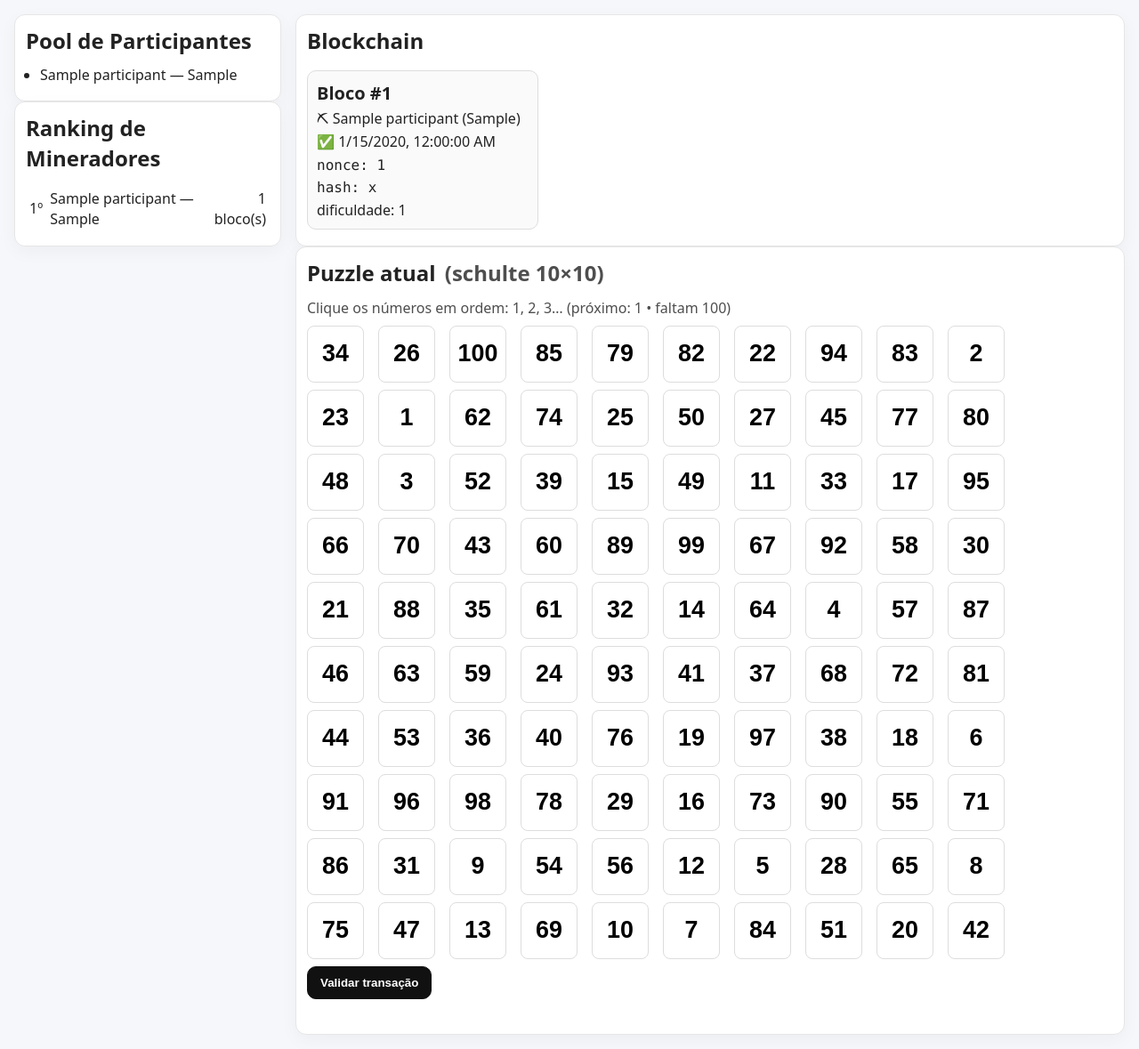
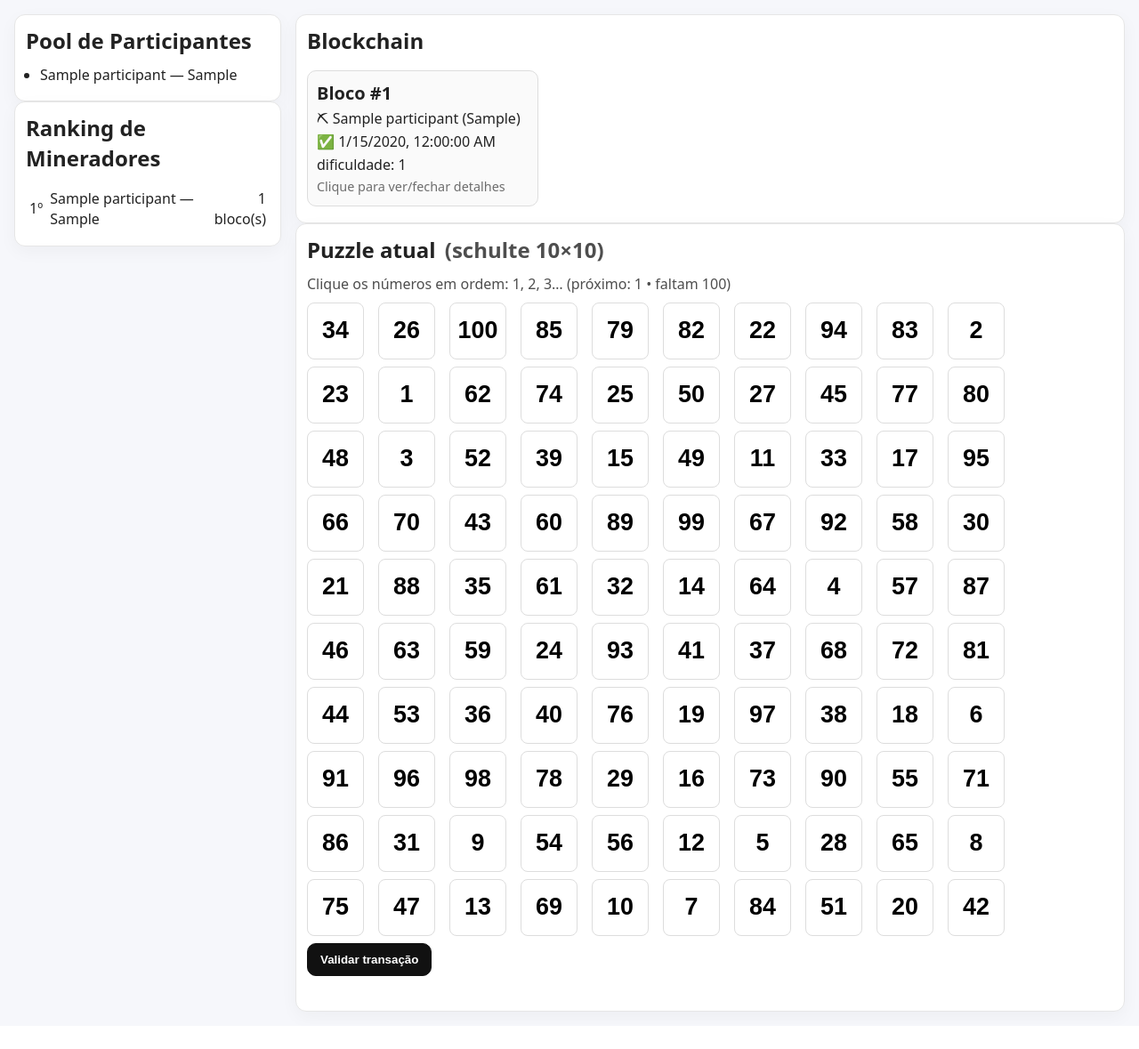
Before and after one commit to liciascl/blockchain, a Flask app: page /mine in a window 1280 px wide. Shown: the whole page at 89% size. After the commit the page ends 1146 px from the top, so only its background shows below. Run offline with Flask 3, Linux system fonts and the light colour scheme; tables that the repository leaves empty hold one stand-in row (values such as "Sample post").

Commit message:
atualizando display dos blocos

```diff
--- a/static/main.css
+++ b/static/main.css
@@ -74,6 +74,18 @@ h1, h2, h3 { margin: 0 0 .6rem; }
 .chain .block .title { font-size: 20px; font-weight: 700; margin-bottom: 2px; }
 .chain .block .row   { margin-top: 4px; line-height: 1.35; }
 .chain .block .mono  { word-break: break-all; } /* hash completo sem truncar */
+
+/* --- Compactação da blockchain --- */
+.chain .controls{ display:flex; justify-content:flex-end; margin:4px 0 8px; }
+.btn.link{ background:transparent; border:none; padding:4px 8px; color:#0b57d0; cursor:pointer; }
+.btn.link:hover{ text-decoration:underline; }
+
+/* accordion */
+.chain .block{ cursor:pointer; }
+.chain .block .details{ display:none; margin-top:6px; }
+.chain .block.expanded .details{ display:block; }
+.chain .expand-hint{ font-size:.9rem; opacity:.65; margin-top:4px; }
+
 
 /* ====== Puzzle: Schulte ====== */
 #puzzle-type { font-weight: 600; margin-left: 4px; }
--- a/static/mine.js
+++ b/static/mine.js
@@ -13,6 +13,9 @@
 
   let schulte = { size: 0, grid: [], picks: [], next: 1, total: 0 };
   let currentOpenBlockId = null;
+  // --- estado da lista de blocos (compacta por padrão)
+  let chainShowAll = false;
+  const MAX_VISIBLE_BLOCKS = 6; // mude aqui se quiser mostrar mais/menos
 
   async function jget(u) {
     const r = await fetch(u, { credentials: 'include' });
@@ -57,35 +60,78 @@
   }
 
   async function refreshChain() {
-    const data = await jget('/api/blocks?limit=40');
-    const items = data.items || [];
+  const data = await jget('/api/blocks?limit=200');   // pega bastante e decide no front
+  const all = data.items || [];
+  const hidden = (!chainShowAll && all.length > MAX_VISIBLE_BLOCKS)
+    ? all.length - MAX_VISIBLE_BLOCKS : 0;
+
+  // só os últimos N quando compacto
+  const items = hidden ? all.slice(-MAX_VISIBLE_BLOCKS) : all;
+
+  // controle (mostrar todos/menos)
+  const controlsHtml =
+    (all.length > MAX_VISIBLE_BLOCKS)
+      ? `<div class="controls">
+           <button id="toggle-chain" class="btn link">
+             ${chainShowAll ? `Mostrar só os últimos ${MAX_VISIBLE_BLOCKS}` : `Mostrar todos (${all.length})`}
+           </button>
+         </div>`
+      : '';
+
   if (!items.length) { chainEl.textContent = 'Carregando...'; return; }
 
-    chainEl.innerHTML = items.map(b => {
+  // helper p/ abreviar hash
+  const short = (h) => h ? `${h.slice(0,12)}…${h.slice(-8)}` : '—';
+
+  chainEl.innerHTML = controlsHtml + items.map(b => {
     const mined = !!b.mined_at;
-      const classes = `block ${mined ? '' : 'open'}`;
-      const miner = mined ? `${escapeHtml(b.miner_name || '—')} (${escapeHtml(b.miner_school || '')})` : '— ()';
+    const miner = mined
+      ? `${escapeHtml(b.miner_name || '—')} (${escapeHtml(b.miner_school || '')})`
+      : '— ()';
     const when  = mined ? b.mined_at : b.created_at;
-      const lines = [];
 
-      if (mined) {
-        lines.push(`<div class="row">⛏ ${miner}</div>`);
-        lines.push(`<div class="row">✅ ${fmtDate(when)}</div>`);
-        lines.push(`<div class="row mono">nonce: ${b.nonce ?? '—'}</div>`);
-        lines.push(`<div class="row mono">hash: ${b.hash ?? '—'}</div>`);
-        lines.push(`<div class="row">dificuldade: ${b.difficulty}</div>`);
-      } else {
-        lines.push(`<div class="row">⏳ aguardando minerador</div>`);
-        lines.push(`<div class="row">🕒 ${fmtDate(when)}</div>`);
-        lines.push(`<div class="row">dificuldade: ${b.difficulty}</div>`);
-      }
+    // resumo sempre visível
+    const summary = [
+      `<div class="title">Bloco #${b.id}</div>`,
+      mined
+        ? `<div class="row">⛏ ${miner}</div>
+           <div class="row">✅ ${fmtDate(when)}</div>`
+        : `<div class="row">⏳ aguardando minerador</div>
+           <div class="row">🕒 ${fmtDate(when)}</div>`,
+      `<div class="row">dificuldade: ${b.difficulty}</div>`
+    ].join('');
+
+    // detalhes que abrem no clique
+    const details = [
+      mined ? `<div class="row mono">nonce: ${b.nonce ?? '—'}</div>` : '',
+      mined ? `<div class="row mono">hash: ${b.hash ?? '—'}</div>` : '',
+      // “transação” ilustrativa
+      mined
+        ? `<div class="row">💸 tx: ${escapeHtml((b.miner_name||'Aluno'))} → Prog de Bolsas Insper (R$ ${(10 + (b.id%9))*3},00) • prev ${short(b.prev_hash)} • hash ${short(b.hash)}</div>`
+        : ''
+    ].join('');
 
     return `
-        <div class="${classes}">
-          <div class="title">Bloco #${b.id}</div>
-          ${lines.join('')}
+      <div class="block ${mined ? '' : 'open'}" data-id="${b.id}">
+        ${summary}
+        <div class="details">${details}</div>
+        <div class="expand-hint">Clique para ${mined ? 'ver/fechar detalhes' : 'ver detalhes'}</div>
       </div>`;
   }).join('');
+
+  // botão: mostrar todos/menos
+  document.getElementById('toggle-chain')?.addEventListener('click', (e) => {
+    e.stopPropagation();
+    chainShowAll = !chainShowAll;
+    refreshChain();
+  });
+
+  // accordion: abre/fecha detalhes por card
+  chainEl.querySelectorAll('.block').forEach(card => {
+    card.addEventListener('click', () => {
+      card.classList.toggle('expanded');
+    });
+  });
 }
 
   async function loadCurrentOnce() {
```
Also changed, not shown: 1 other file. Lines whose indentation alone changed are shown as unchanged.
